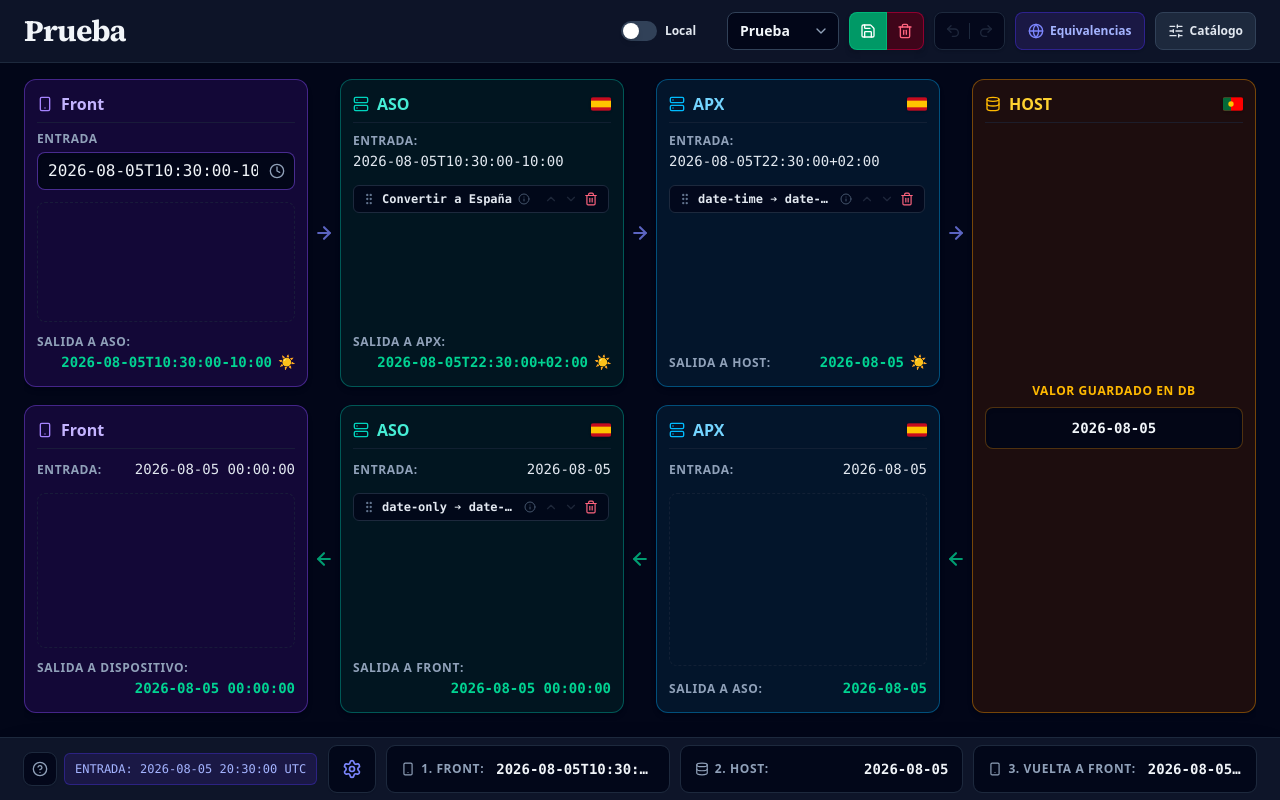
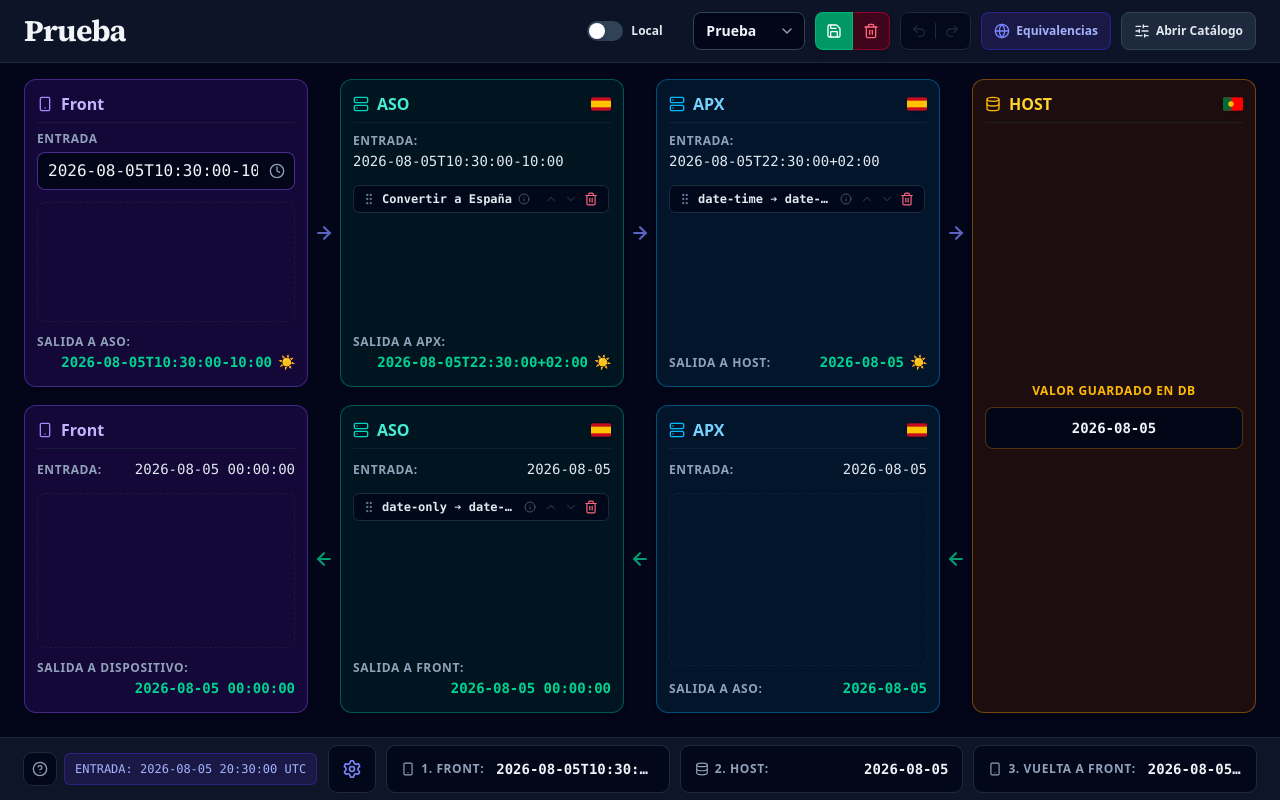
Before and after one commit to kimografico/date-simulate, a React (Vite) app: page / in a window 1280 px wide. Built offline with nearby package versions, Linux system fonts and the light colour scheme.

Commit message:
abrir y cerrar catalogo

```diff
--- a/src/components/Header.tsx
+++ b/src/components/Header.tsx
@@ -188,7 +188,7 @@
             }`}
           >
             <SlidersHorizontal className="w-4 h-4" />
-            <span className="hidden sm:inline">Catálogo</span>
+            <span className="hidden sm:inline">{isCatalogOpen ? "Cerrar Catálogo" : "Abrir Catálogo"}</span>
           </button>
         </div>
       </div>
```
